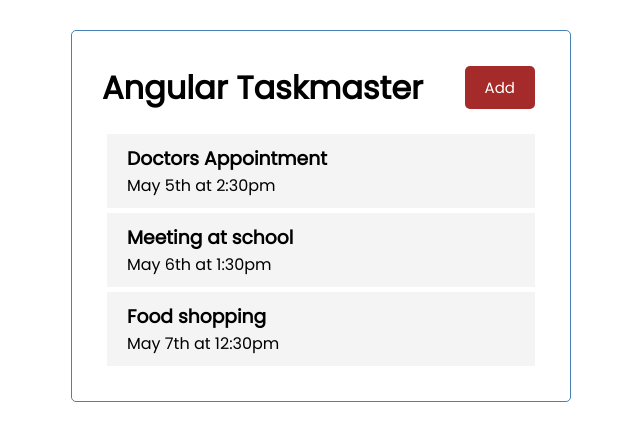
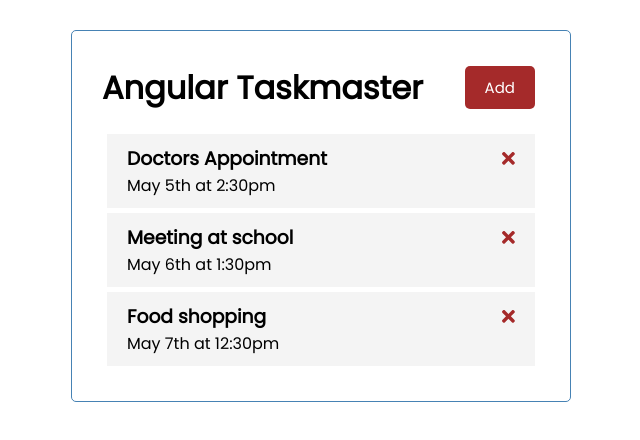
Before and after one commit to JRybelis/Angular-taskmaster-app, an Angular app: page / in a window 1280 px wide. Shown: the top 440 px of the page, without its empty margins (319-959 px from the left). Built offline with nearby package versions, Linux system fonts and the light colour scheme.

Commit message:
Add faTimes icon to the task-item component to indicate remove button.

```diff
--- a/src/app/components/task-item/task-item.component.html
+++ b/src/app/components/task-item/task-item.component.html
@@ -1,4 +1,7 @@
 <div class="task">
-  <h3>{{ task.text }}</h3>
+  <h3>
+    {{ task.text }}
+    <fa-icon [ngStyle]="{ color: 'brown' }" [icon]="faTimes"></fa-icon>
+  </h3>
   <p>{{ task.day }}</p>
 </div>
--- a/src/app/components/task-item/task-item.component.ts
+++ b/src/app/components/task-item/task-item.component.ts
@@ -1,5 +1,6 @@
 import { Component, OnInit, Input } from '@angular/core';
 import { Task } from '../../Task';
+import { faTimes } from '@fortawesome/free-solid-svg-icons';
 
 @Component({
   selector: 'app-task-item',
@@ -9,6 +10,7 @@
 export class TaskItemComponent implements OnInit {
   @Input()
   task!: Task;
+  faTimes = faTimes;
 
   constructor() {}
 
```
Also changed, not shown: src/app/app.module.ts (+5 -6 lines).
